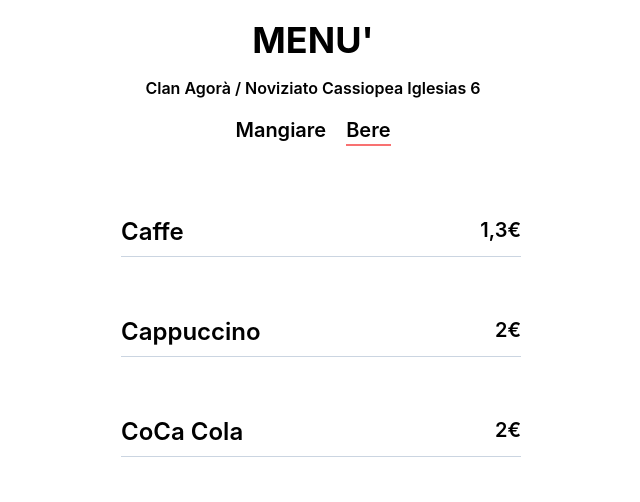
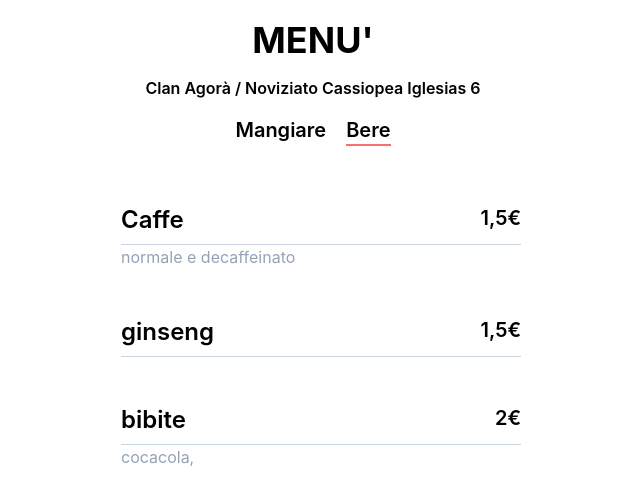
Before and after one commit to stinzi/menuig6, a React (Create React App) app: page / in a window 1280 px wide. Shown: the top 502 px of the page, without its empty margins (327-967 px from the left). Built offline with nearby package versions, Linux system fonts and the light colour scheme.

Commit message:
modifica bibite

```diff
--- a/src/data.ts
+++ b/src/data.ts
@@ -4,14 +4,17 @@ export const menuData: Record<'beverages' | 'food', MenuItem[]> = {
     "beverages": [
         {
             name: "Caffe",
-            cost: 1.3
+            description: "normale e decaffeinato",
+            cost: 1.50,
         },
         {
-            name: "Cappuccino",
-            cost: 2
+            name: "ginseng",
+            description: "",
+            cost: 1.50,
         },
         {
-            name: "CoCa Cola",
+            name: "bibite",
+            description: "cocacola,",
             cost: 2
         },
     ],
@@ -22,7 +25,7 @@ export const menuData: Record<'beverages' | 'food', MenuItem[]> = {
             cost: 2,
         },
         {
-            name: "Torta",
+            name: "Torte",
             description: "torta di mele",
             cost: 5,
         },
```
